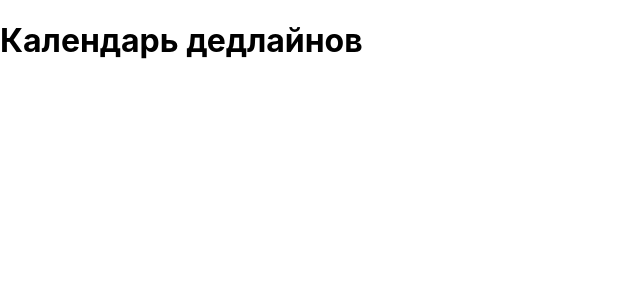
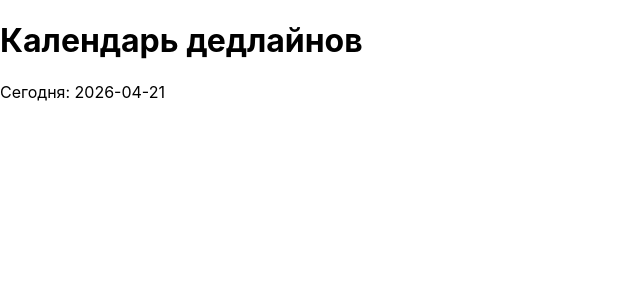
Before and after one commit to Erroregor1/deadline-calendar, a React (Create React App) app: page / in a window 1280 px wide. Shown: the top 300 px of the page, without its empty margins (0-640 px from the left). Built offline with nearby package versions, Linux system fonts and the light colour scheme.

Commit message:
feat: add basic layout and current date display

```diff
--- a/src/App.js
+++ b/src/App.js
@@ -2,9 +2,12 @@ import React from 'react';
 import './App.css';
 
 function App() {
+  const today = new Date().toISOString().split('T')[0];
+
   return (
     <div className="container">
       <h1>Календарь дедлайнов</h1>
+      <p>Сегодня: {today}</p>
     </div>
   );
 }
```
